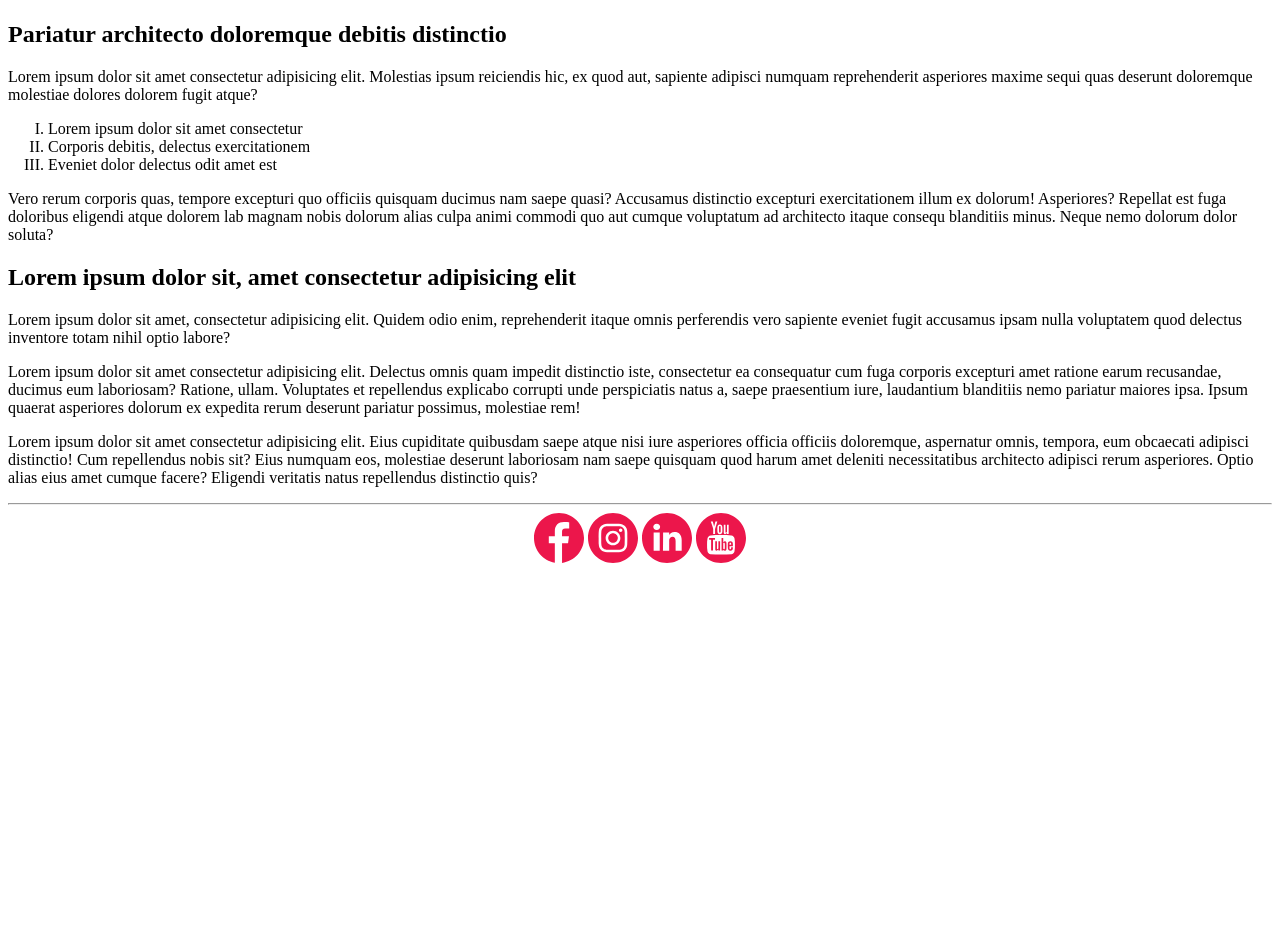
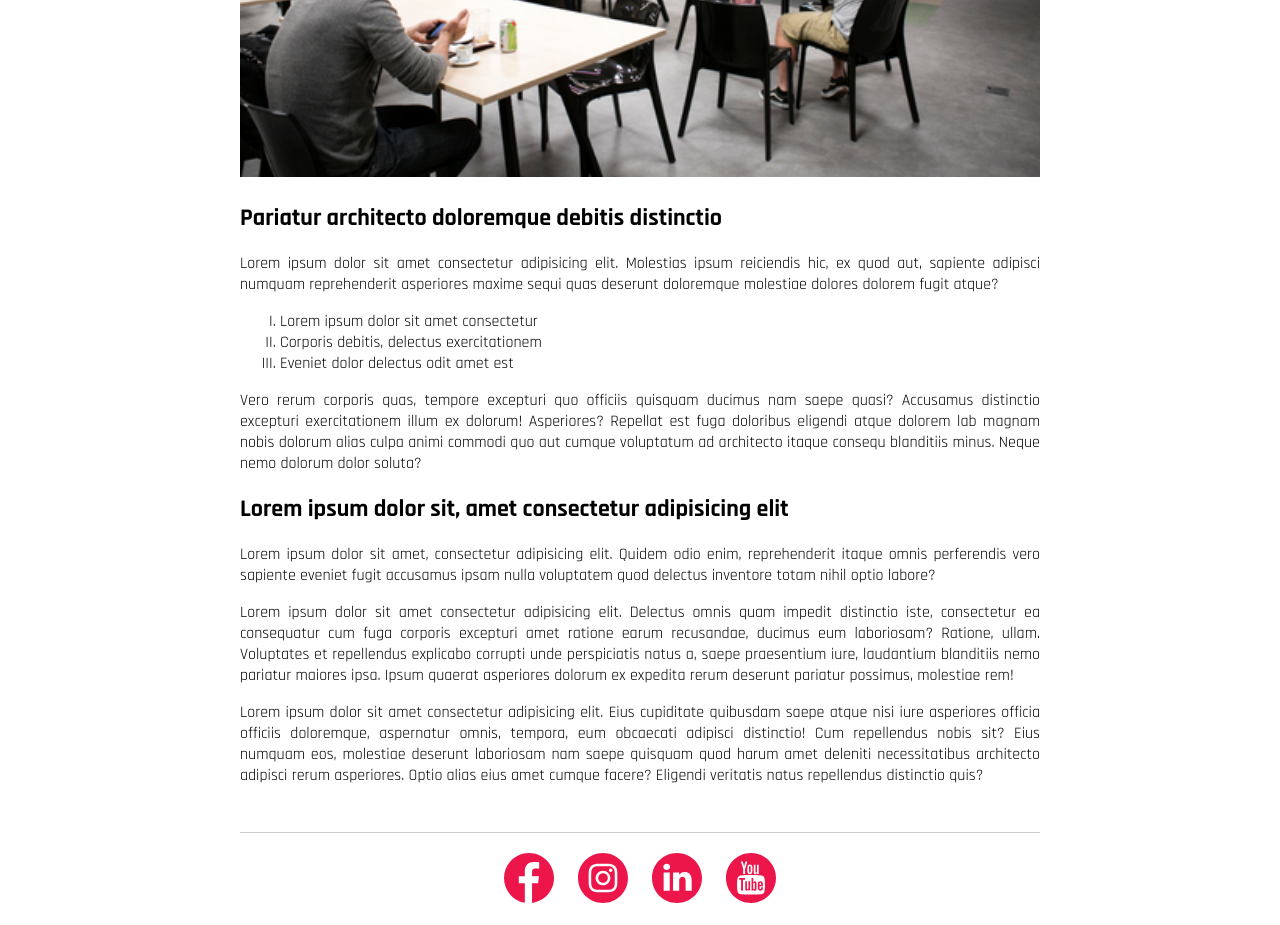
Before and after one commit to muriloignaccio/dhnews, a plain HTML site: page index.html in a window 1280 px wide. Shown: the part 514-1439 px from the top of the page. Before the commit the page ends 1097 px from the top, so only its background shows below. Drawn offline with Linux system fonts and the light colour scheme.

Commit message:
Estilizando a página

```diff
--- /dev/null
+++ b/css/style.css
@@ -0,0 +1,42 @@
+body {
+  font-family: "Rajdhani", sans-serif;
+}
+
+.container {
+  width: 100%;
+  max-width: 800px;
+  margin: 0 auto;
+}
+
+#title {
+  color: #ec183f;
+  font-size: 45px;
+  margin-bottom: 0;
+  line-height: 0.7;
+}
+
+main {
+  margin-bottom: 20px;
+  border-bottom: solid 1px #ccc;
+  padding-bottom: 30px;
+  text-align: justify;
+}
+
+section > img {
+  width: 100%;
+}
+
+ul.redes-sociais {
+  list-style: none;
+  padding: 0;
+  text-align: center;
+}
+
+ul.redes-sociais li {
+  display: inline-block;
+  margin: 0 10px;
+}
+
+ul.redes-sociais li img {
+  width: 50px;
+}
--- a/index.html
+++ b/index.html
@@ -4,11 +4,18 @@
     <meta charset="UTF-8" />
     <meta http-equiv="X-UA-Compatible" content="IE=edge" />
     <meta name="viewport" content="width=device-width, initial-scale=1.0" />
+    <link rel="preconnect" href="https://fonts.gstatic.com" />
+    <link rel="stylesheet" href="./css/style.css" />
+    <link
+      href="https://fonts.googleapis.com/css2?family=Rajdhani:wght@400;500;700&display=swap"
+      rel="stylesheet"
+    />
     <title>DH News</title>
   </head>
   <body>
+    <div class="container">
       <header>
-      <h1>DH News</h1>
+        <h1 id="title">DH News</h1>
         <h4><strong>Postado em 01/06/2021</strong></h4>
       </header>
       <main>
@@ -16,8 +23,8 @@
           <p>
             Mussum Ipsum, cacilds vidis litro abertis. Interagi no mé, cursus
             quis, vehicula ac nisi. Detraxit consequat et quo num tendi nada. In
-          elementis mé pra quem é amistosis quis leo. Suco de cevadiss deixa as
-          pessoas mais interessantis.
+            elementis mé pra quem é amistosis quis leo. Suco de cevadiss deixa
+            as pessoas mais interessantis.
           </p>
           <p>
             Lorem ipsum dolor sit, <strong>amet consectetur</strong> adipisicing
@@ -43,11 +50,11 @@
           </ol>
           <p>
             Vero rerum corporis quas, tempore excepturi quo officiis quisquam
-          ducimus nam saepe quasi? Accusamus distinctio excepturi exercitationem
-          illum ex dolorum! Asperiores? Repellat est fuga doloribus eligendi
-          atque dolorem lab magnam nobis dolorum alias culpa animi commodi quo
-          aut cumque voluptatum ad architecto itaque consequ blanditiis minus.
-          Neque nemo dolorum dolor soluta?
+            ducimus nam saepe quasi? Accusamus distinctio excepturi
+            exercitationem illum ex dolorum! Asperiores? Repellat est fuga
+            doloribus eligendi atque dolorem lab magnam nobis dolorum alias
+            culpa animi commodi quo aut cumque voluptatum ad architecto itaque
+            consequ blanditiis minus. Neque nemo dolorum dolor soluta?
           </p>
         </section>
 
@@ -55,40 +62,69 @@
           <h2>Lorem ipsum dolor sit, amet consectetur adipisicing elit</h2>
 
           <p>
-          Lorem ipsum dolor sit amet, consectetur adipisicing elit. Quidem odio
-          enim, reprehenderit itaque omnis perferendis vero sapiente eveniet
-          fugit accusamus ipsam nulla voluptatem quod delectus inventore totam
-          nihil optio labore?
+            Lorem ipsum dolor sit amet, consectetur adipisicing elit. Quidem
+            odio enim, reprehenderit itaque omnis perferendis vero sapiente
+            eveniet fugit accusamus ipsam nulla voluptatem quod delectus
+            inventore totam nihil optio labore?
           </p>
           <p>
             Lorem ipsum dolor sit amet consectetur adipisicing elit. Delectus
             omnis quam impedit distinctio iste, consectetur ea consequatur cum
             fuga corporis excepturi amet ratione earum recusandae, ducimus eum
             laboriosam? Ratione, ullam. Voluptates et repellendus explicabo
-          corrupti unde perspiciatis natus a, saepe praesentium iure, laudantium
-          blanditiis nemo pariatur maiores ipsa. Ipsum quaerat asperiores
-          dolorum ex expedita rerum deserunt pariatur possimus, molestiae rem!
+            corrupti unde perspiciatis natus a, saepe praesentium iure,
+            laudantium blanditiis nemo pariatur maiores ipsa. Ipsum quaerat
+            asperiores dolorum ex expedita rerum deserunt pariatur possimus,
+            molestiae rem!
           </p>
           <p>
             Lorem ipsum dolor sit amet consectetur adipisicing elit. Eius
-          cupiditate quibusdam saepe atque nisi iure asperiores officia officiis
-          doloremque, aspernatur omnis, tempora, eum obcaecati adipisci
-          distinctio! Cum repellendus nobis sit? Eius numquam eos, molestiae
-          deserunt laboriosam nam saepe quisquam quod harum amet deleniti
-          necessitatibus architecto adipisci rerum asperiores. Optio alias eius
-          amet cumque facere? Eligendi veritatis natus repellendus distinctio
-          quis?
+            cupiditate quibusdam saepe atque nisi iure asperiores officia
+            officiis doloremque, aspernatur omnis, tempora, eum obcaecati
+            adipisci distinctio! Cum repellendus nobis sit? Eius numquam eos,
+            molestiae deserunt laboriosam nam saepe quisquam quod harum amet
+            deleniti necessitatibus architecto adipisci rerum asperiores. Optio
+            alias eius amet cumque facere? Eligendi veritatis natus repellendus
+            distinctio quis?
           </p>
         </section>
       </main>
-    <footer align="center">
-      <hr />
-      <img src="img/facebook.svg" width="50" alt="" />
-      <img src="img/instagram.svg" width="50" alt="" />
-      <img src="img/linkedin.svg" width="50" alt="" />
-      <img src="img/youtube.svg" width="50" alt="" />
+      <footer>
+        <ul class="redes-sociais">
+          <li>
+            <a
+              target="_blank"
+              href="https://www.facebook.com/digitalhousebrasil"
+            >
+              <img src="img/facebook.svg" alt="" />
+            </a>
+          </li>
+          <li>
+            <a
+              target="_blank"
+              href="https://www.instagram.com/digitalhousebrasil/"
+            >
+              <img src="img/instagram.svg" alt="" />
+            </a>
+          </li>
+          <li>
+            <a
+              target="_blank"
+              href="https://www.linkedin.com/school/digital-house-brasil/mycompany/"
+            >
+              <img src="img/linkedin.svg" alt="" />
+            </a>
+          </li>
+          <li>
+            <a
+              target="_blank"
+              href="https://www.youtube.com/channel/UCRQdwmWMhTcqDFjPT4UPZYA/featured"
+            >
+              <img src="img/youtube.svg" alt="" />
+            </a>
+          </li>
+        </ul>
       </footer>
+    </div>
   </body>
 </html>
-
-<ol type="i"></ol>
```
Lines whose indentation alone changed are shown as unchanged.
